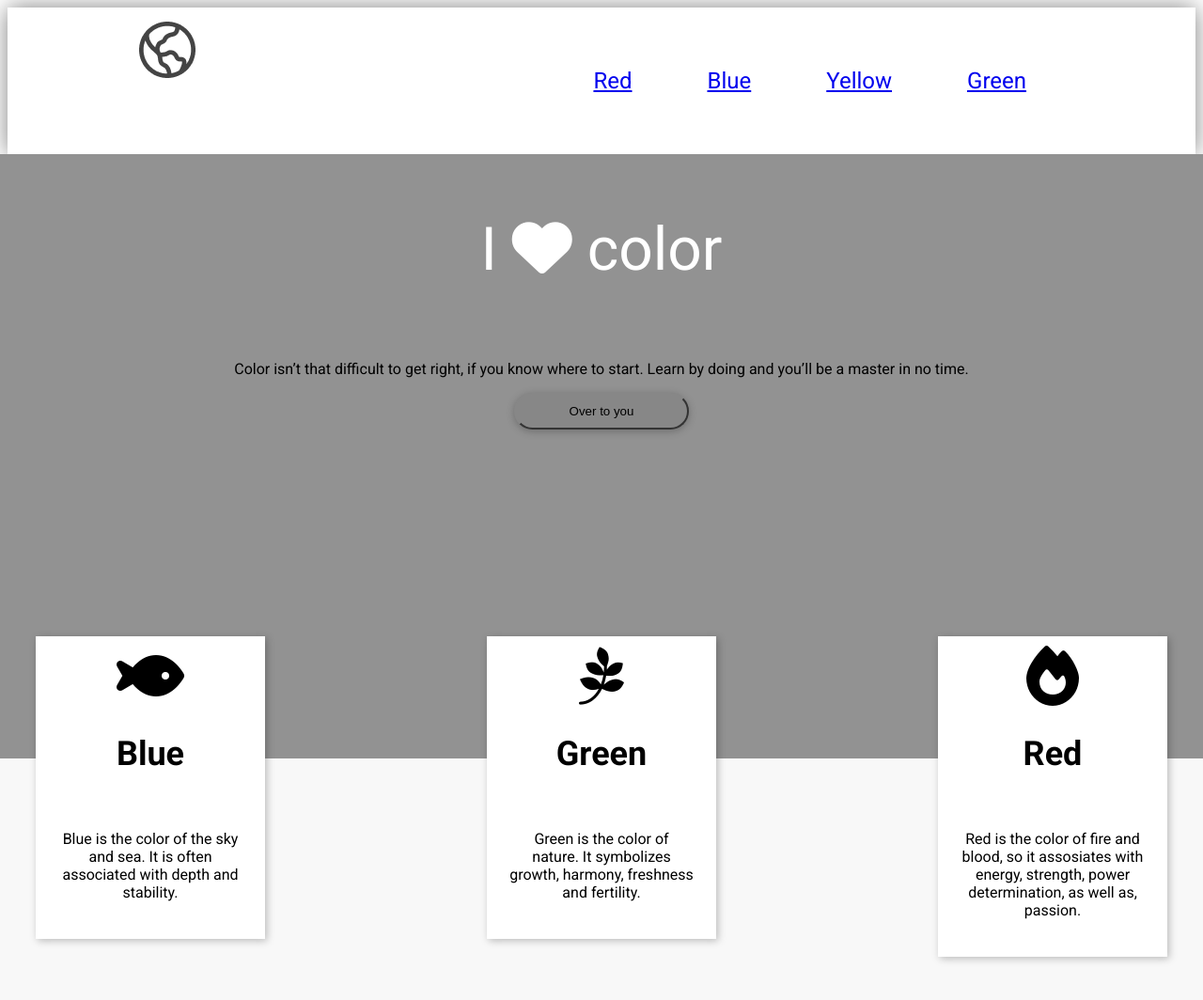
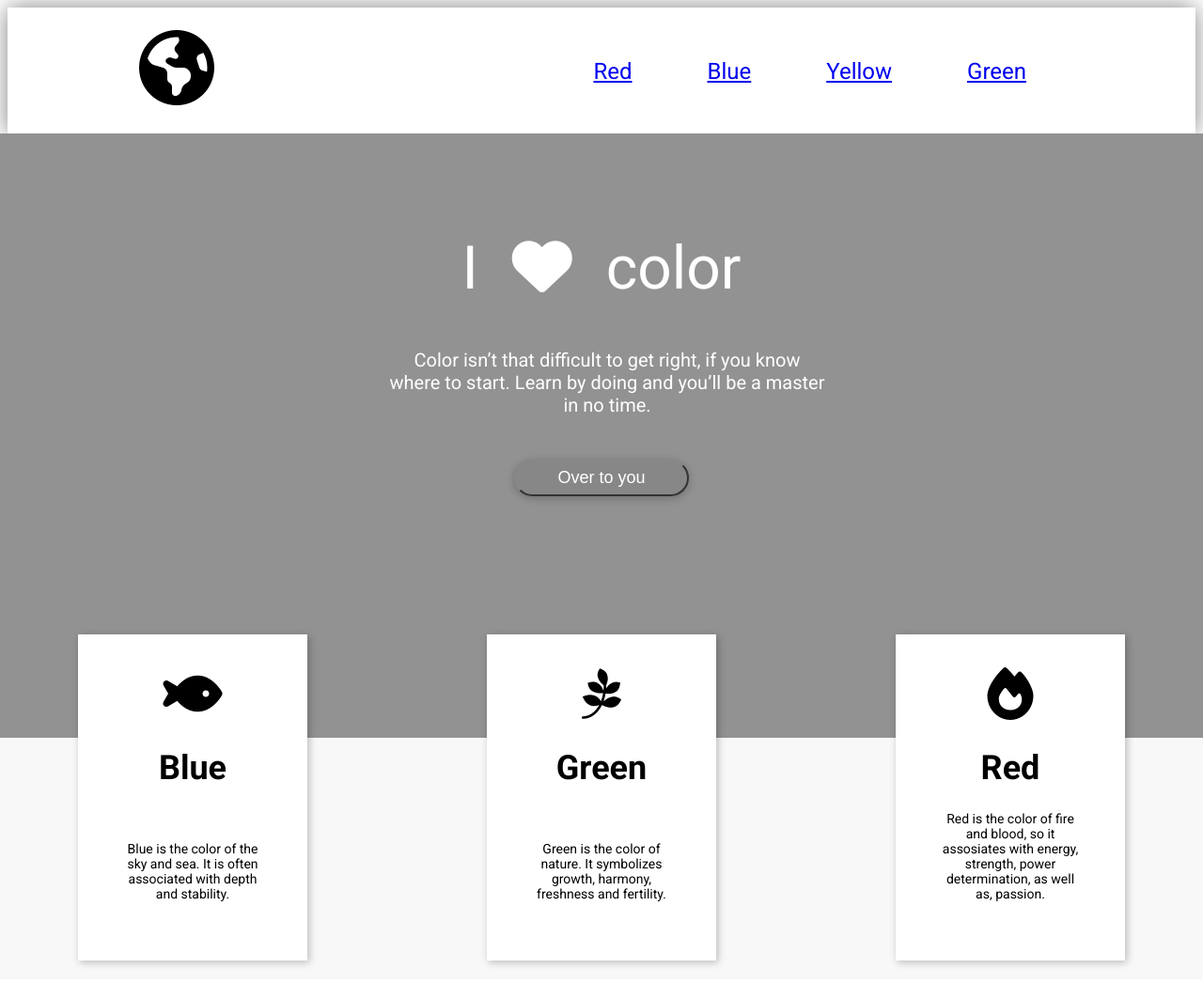
Before and after one commit to CarroRoos/flexboxBEM, a plain HTML site: page index.html in a window 1280 px wide. Shown: the top 1064 px of the page at 94% size. After the commit the page ends 1042 px from the top, so only its background shows below. Drawn offline with Linux system fonts and the light colour scheme.

Commit message:
changes in index and styles

```diff
--- a/index.html
+++ b/index.html
@@ -16,7 +16,7 @@
 
     <header class="navContainer headerColor">
         <div class="navImg">
-            <img class="imgGlobe" src="img/globe 1.png" alt="globe">
+                <i class="fas fa-globe-americas fa-5x"></i>
         </div>
         <nav class="navBar">
             <ul class="navList navBarContainer">
@@ -32,11 +32,12 @@
 
         <section class="mainContainer">
             <div class="greyBox">
+            <div class="wrapText">
                 <div class="centerText heading">
-                    <p>I <i class="fas fa-heart"></i> color</p>
+                    <p>I <i class="fas fa-heart marginHeart"></i> color</p>
                 </div>
-                <div>
-                    <p class="centerText">
+                <div class="textWrap">
+                    <p class="centerText whiteText">
                         Color isn’t that difficult to get right, if you know where to start.
                         Learn by doing and you’ll be a master in no time.
                     </p>
@@ -44,6 +45,7 @@
                 <div class="centerText">
                     <button class="button" type="button">Over to you</button>
                 </div>
+            </div>
             </div>
         </section>
 
@@ -91,7 +93,7 @@
                             <div class="headingBlack">
                                 <h2>Red</h2>
                             </div>
-                            <p class="centerText padding14">
+                            <p class="centerText padding14 marginTop">
                                 Red is the color of fire and blood,
                                 so it assosiates with energy, strength,
                                 power determination, as well as, passion.
--- a/styles/index.css
+++ b/styles/index.css
@@ -1,10 +1,12 @@
 .screen {
-    display:flex;
+    display: flex;
     flex-wrap: wrap;
     font-family: 'Roboto';
     justify-content: center;
     align-items: center;
 }
+
+/* nav */
 
 .navContainer {
     display: flex;
@@ -29,11 +31,12 @@
 .navBarContainer {
     display: flex;
     margin-right: 140px;
+    margin-top: 14px;
 }
 
 .navImg {
   margin-left: 140px;
-  margin-top: 15px;
+  margin-top: 24px;
 }
 
 .navBar {
@@ -65,9 +68,10 @@
 .headerColor {
     background-color: #FFFFFF;
     box-shadow: 0px 0px 24px rgba(0, 0, 0, 0.5);
+    height: 134px;
 }
 
-
+/* main */
 
 .mainContainer {
     display: flex;
@@ -102,6 +106,7 @@
     box-shadow: 2px 2px 8px rgba(0, 0, 0, 0.25);
     margin-top: -130px;
     padding: 10px;
+    margin-left: 90px;
 }
 
 .cardTwo {
@@ -126,6 +131,7 @@
     box-shadow: 2px 2px 8px rgba(0, 0, 0, 0.25);
     margin-top: -130px;
     padding: 10px;
+    margin-left: -90px;
 }
 
 .heading {
@@ -139,15 +145,24 @@
     font-size: 24px;
 }
 
+.whiteText {
+    color: white;
+    font-size: 20px;
+    margin-top: 5px;
+}
+
 .direction {
     display: flex;
     justify-content: center;
+    align-items: center;
 }
 
 .textCard {
     display: flex;
     flex-direction: column;
     align-items: center;
+    font-size: 14px;
+    margin: 25px;
 }
 
 .centerText {
@@ -163,8 +178,35 @@
     border-color: #878787;
     border-radius: 20px;
     box-shadow: 0px 2px 8px rgba(0, 0, 0, 0.25);
+    color: white;
+    font-size: 18px;
+    margin-top: 40px;
+}
+
+.button:hover {
+    color: pink;
 }
 
 .padding14 {
     padding: 14px;
 }
+
+.marginTop {
+    margin-top: -18px;
+}
+
+.wrapText {
+    margin: 42px;
+}
+
+.textWrap {
+    width: 466px;
+    height: 78px;
+    margin-left: 451px;
+    margin-top: -21px;
+}
+
+.marginHeart {
+    margin-left: 20px;
+    margin-right: 20px;
+}
```
